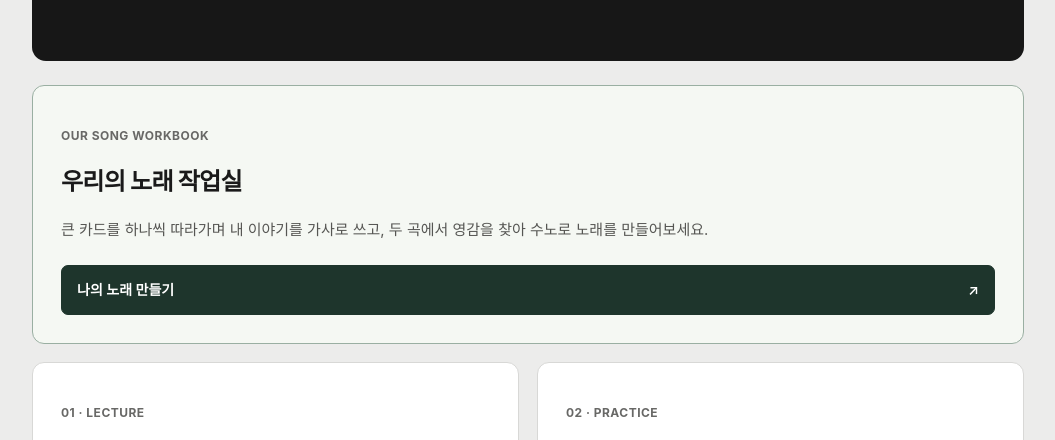
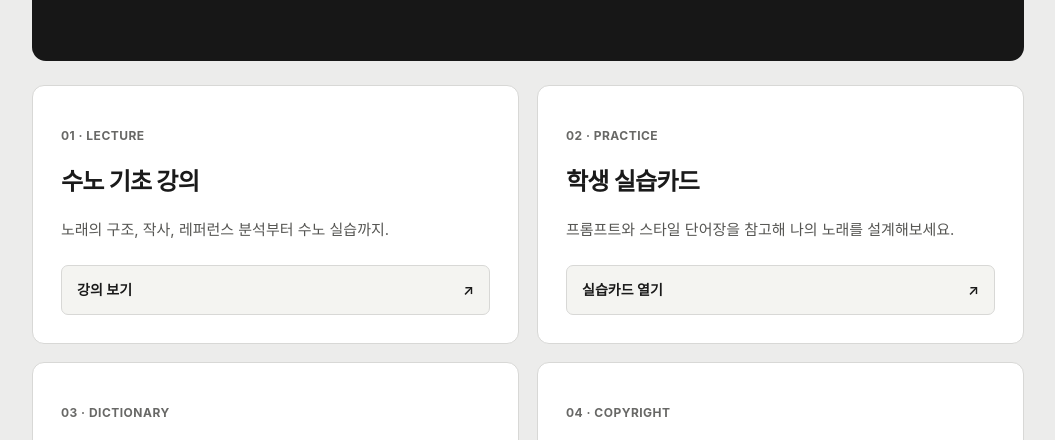
Before and after one commit to sputnik7565/suno-classroom, a plain HTML site: page index.html in a window 1280 px wide. Shown: the part 341-781 px from the top of the page, without its empty margins (112-1167 px from the left). Drawn offline with Linux system fonts and the light colour scheme.

Commit message:
Unlist workshop pending final approval

```diff
--- a/index.html
+++ b/index.html
@@ -7,8 +7,7 @@
 .featured{grid-column:1/-1;border-color:#9aafa2;background:#f5f8f3}.featured a{background:#1e352c;color:white;border-color:#1e352c}.featured a:hover{background:#315644}
 </style></head><body><main>
 <header><p class="eyebrow">SPUTLAB · SUNO CLASSROOM</p><h1>1929,<br>열일곱의 노래</h1><p>11·3 학생독립운동기념일을 기억하며<br>우리의 말로 가사를 쓰고, 수노로 노래를 만드는 수업.</p></header>
-<div class="grid" aria-label="수업 자료"><article class="featured"><p class="eyebrow">OUR SONG WORKBOOK</p><h2>우리의 노래 작업실</h2><p>큰 카드를 하나씩 따라가며 내 이야기를 가사로 쓰고, 두 곡에서 영감을 찾아 수노로 노래를 만들어보세요.</p><a href="workshop.html">나의 노래 만들기 <span aria-hidden="true">↗</span></a></article>
-<article class="material"><p class="eyebrow">01 · LECTURE</p><h2>수노 기초 강의</h2><p>노래의 구조, 작사, 레퍼런스 분석부터 수노 실습까지.</p><a href="lesson.html">강의 보기 <span aria-hidden="true">↗</span></a></article>
+<div class="grid" aria-label="수업 자료"><article class="material"><p class="eyebrow">01 · LECTURE</p><h2>수노 기초 강의</h2><p>노래의 구조, 작사, 레퍼런스 분석부터 수노 실습까지.</p><a href="lesson.html">강의 보기 <span aria-hidden="true">↗</span></a></article>
 <article class="material"><p class="eyebrow">02 · PRACTICE</p><h2>학생 실습카드</h2><p>프롬프트와 스타일 단어장을 참고해 나의 노래를 설계해보세요.</p><a href="practice.html">실습카드 열기 <span aria-hidden="true">↗</span></a></article>
 <article class="material"><p class="eyebrow">03 · DICTIONARY</p><h2>곡 구조·스타일 사전</h2><p>8개 구조 템플릿과 샘플 가사, 24개 스타일의 예시곡을 비교해보세요.</p><a href="dictionary.html">사전과 예시곡 보기 <span aria-hidden="true">↗</span></a></article>
 <article class="material"><p class="eyebrow">04 · COPYRIGHT</p><h2>저작권·학생 이용 안내</h2><p>무료 버전의 이용 범위, 가입 조건, 공개할 때 확인할 내용을 정리했습니다.</p><a href="copyright.html">이용 안내 읽기 <span aria-hidden="true">↗</span></a></article></div>
```
